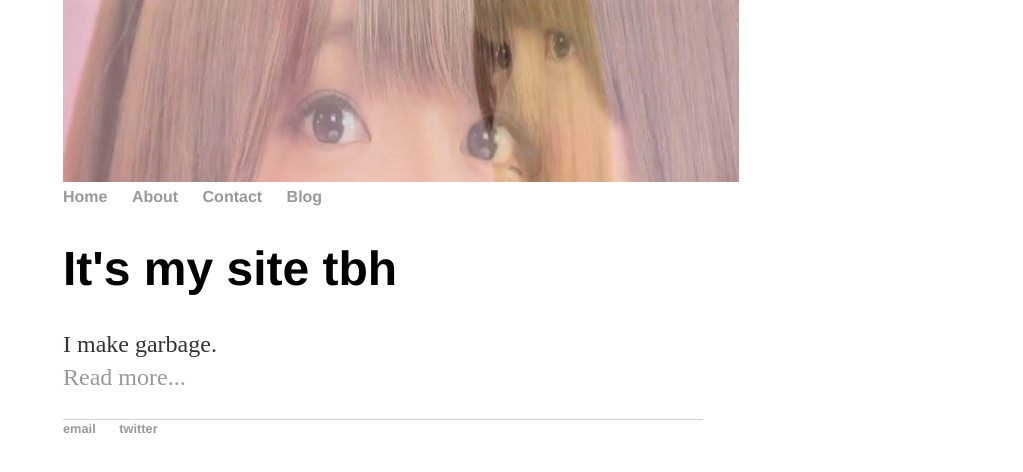
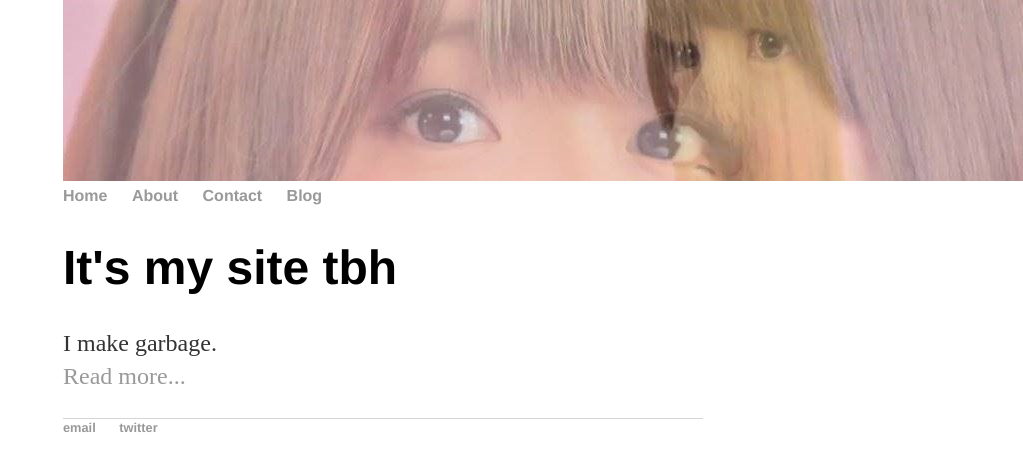
Before and after one commit to glasscaked/strip, a Jekyll site: the page built from index.html, in a window 1280 px wide. Shown: the top 472 px of the page, without its empty margins (257-1280 px from the left). Built offline with Jekyll 4.4.1, drawn with Linux system fonts in a browser that asks for light colours.

Commit message:
Update default.html

```diff
--- a/_layouts/default.html
+++ b/_layouts/default.html
@@ -9,7 +9,7 @@
 
   <body>
     <header>
- <img class="center" src="/images/logo.jpg" alt="logo" style="width:676px;height:182px;">
+ <img class="center" src="/images/logo.jpg" alt="logo" style="width:960px;height:181px;">
     <nav>
 <ul>
 <li><a href="/">Home</a></li>
```
